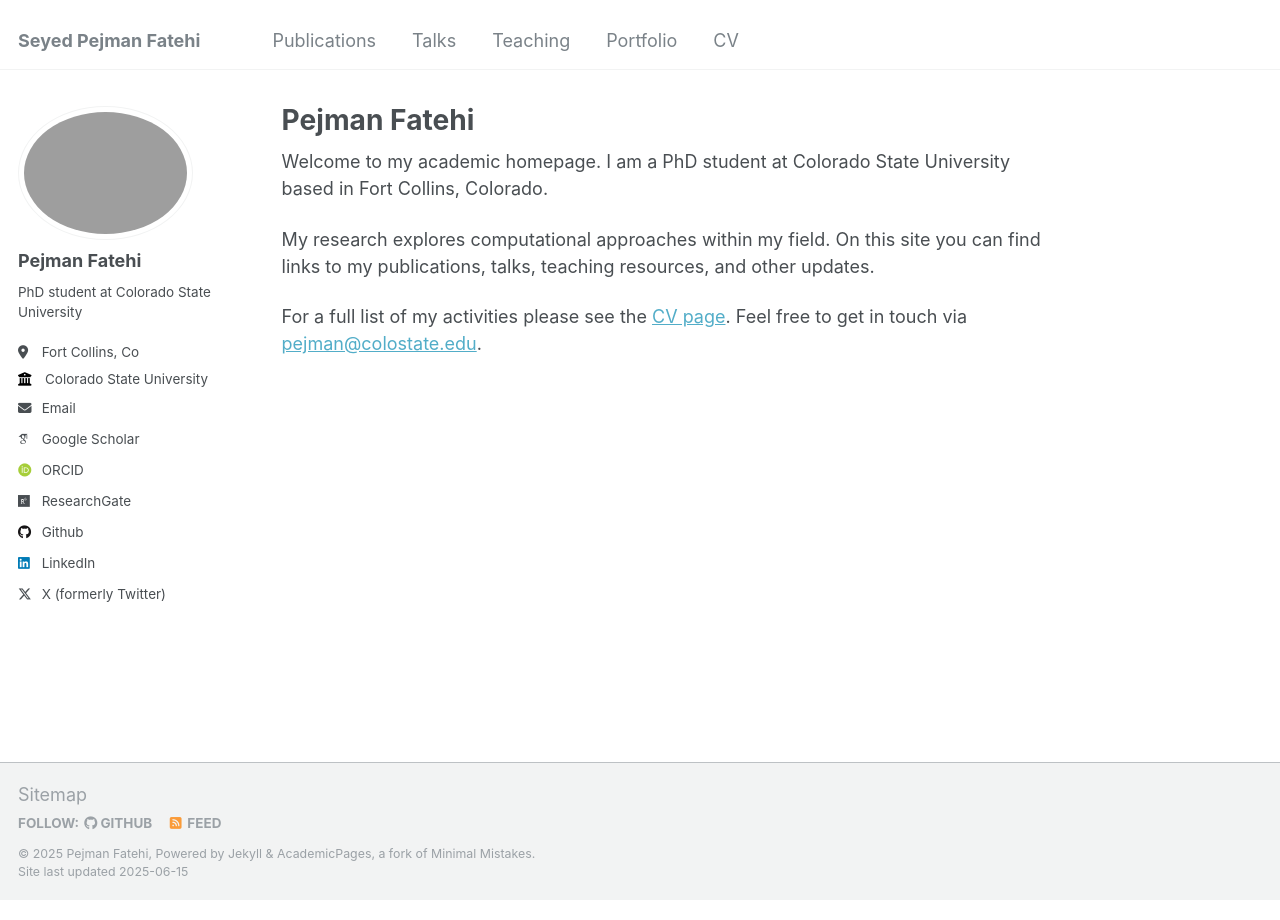
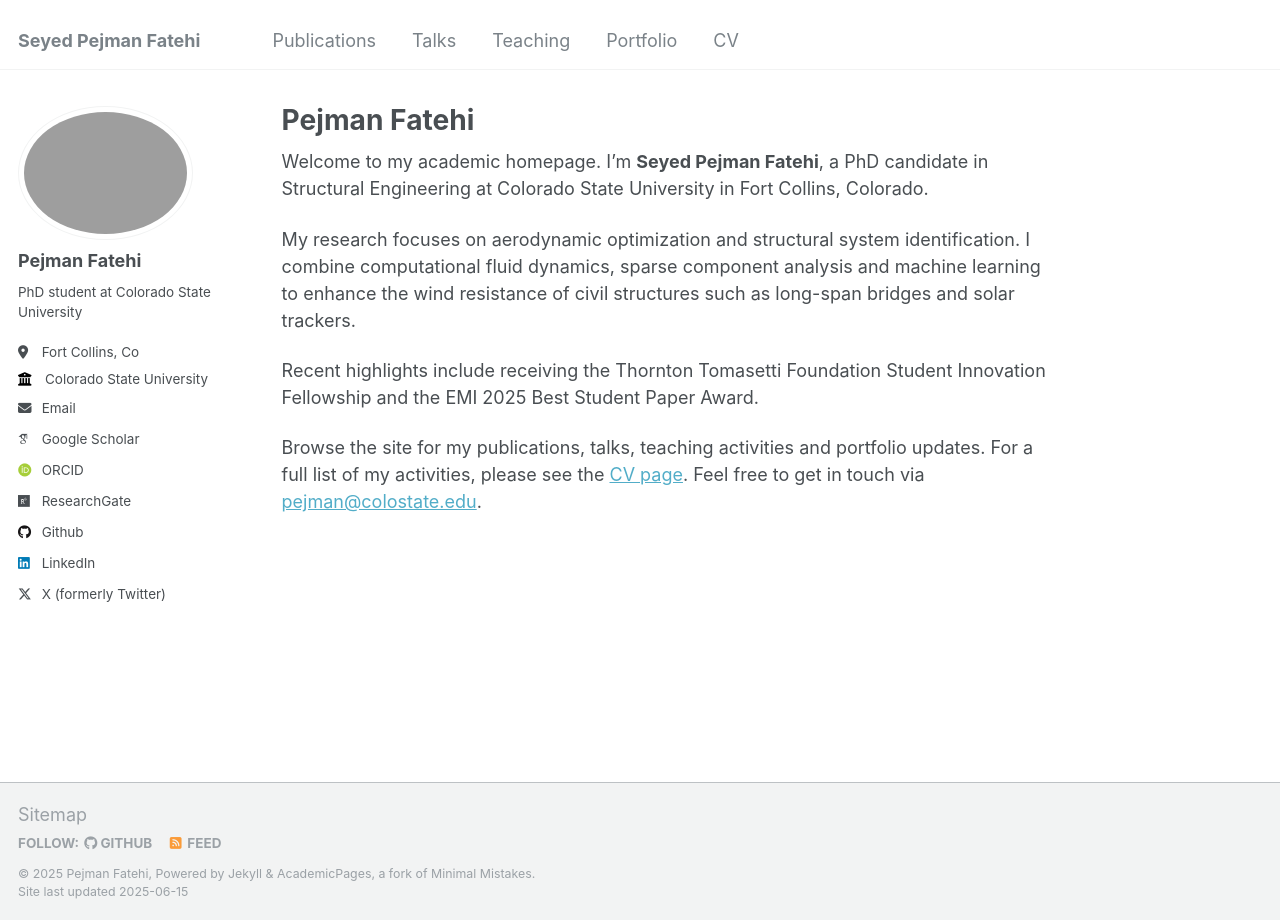
Before and after one commit to pejmanff/pejmanff.github.io, a Jekyll site: the page built from _pages/about.md, in a window 1280 px wide. Built offline with Jekyll 4.4.1, drawn with Linux system fonts in a browser that asks for light colours; some web fonts are replaced.

Commit message:
Update about page with research and awards

```diff
--- a/_pages/about.md
+++ b/_pages/about.md
@@ -7,8 +7,18 @@ redirect_from:
   - /about.html
 ---
 
-Welcome to my academic homepage. I am a PhD student at Colorado State University based in Fort Collins, Colorado.
+Welcome to my academic homepage. I'm **Seyed Pejman Fatehi**, a PhD candidate in
+Structural Engineering at Colorado State University in Fort Collins, Colorado.
 
-My research explores computational approaches within my field. On this site you can find links to my publications, talks, teaching resources, and other updates.
+My research focuses on aerodynamic optimization and structural system
+identification. I combine computational fluid dynamics, sparse component
+analysis and machine learning to enhance the wind resistance of civil
+structures such as long-span bridges and solar trackers.
 
-For a full list of my activities please see the [CV page](/cv/). Feel free to get in touch via [pejman@colostate.edu](mailto:pejman@colostate.edu).
+Recent highlights include receiving the Thornton Tomasetti Foundation Student
+Innovation Fellowship and the EMI&nbsp;2025 Best Student Paper Award.
+
+Browse the site for my publications, talks, teaching activities and portfolio
+updates. For a full list of my activities, please see the [CV page](/cv/). Feel
+free to get in touch via
+[pejman@colostate.edu](mailto:pejman@colostate.edu).
```
